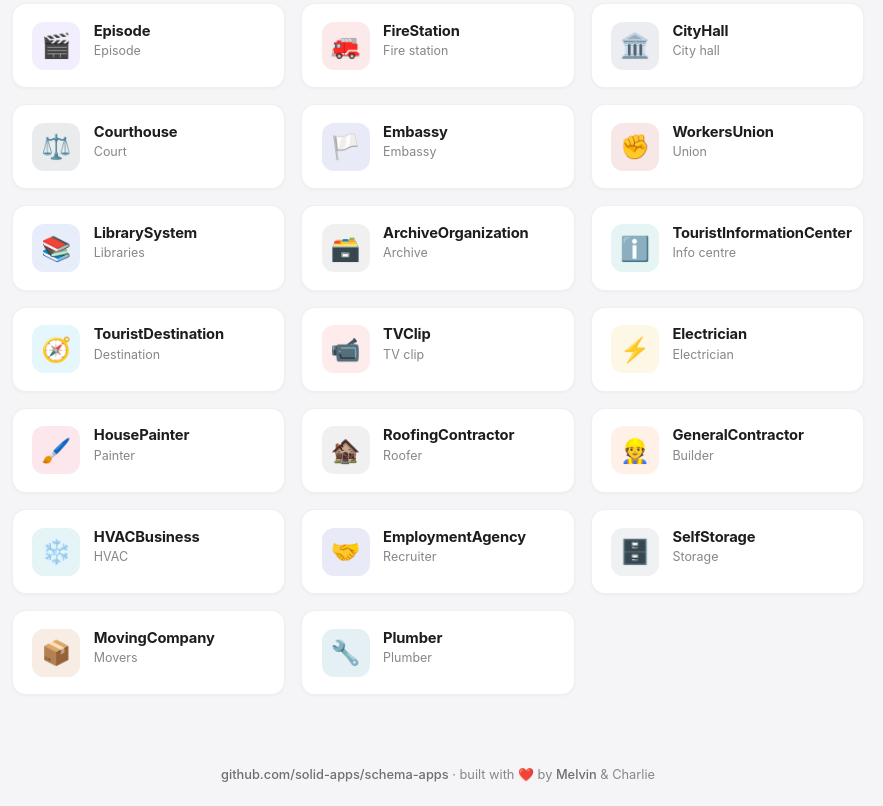
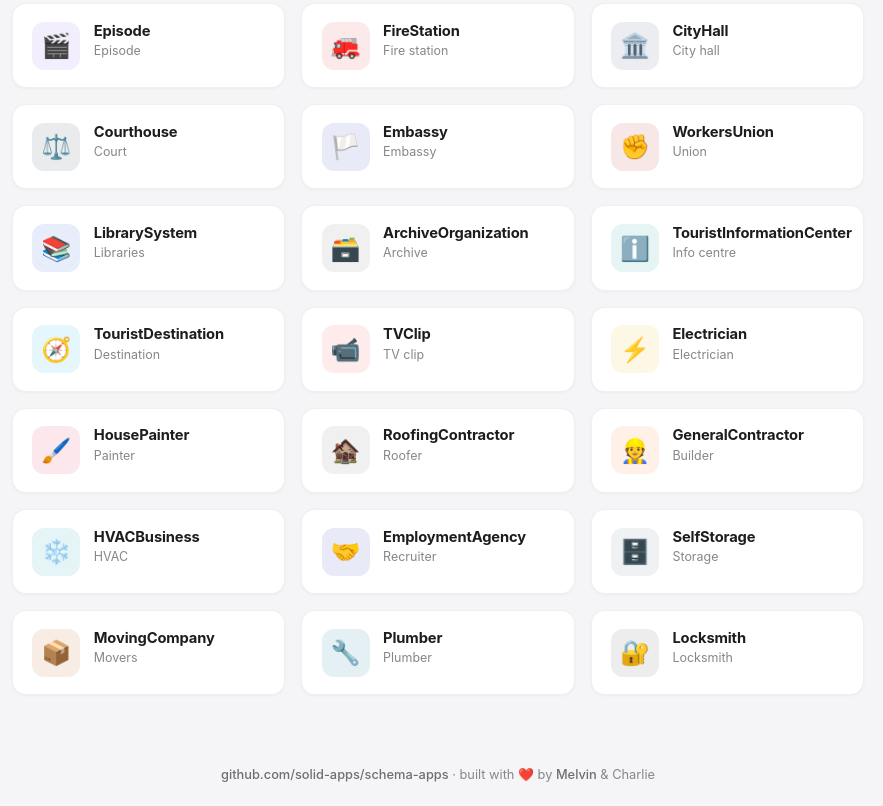
Before and after one commit to solid-apps/schema-apps, a website: page index.html in a window 1280 px wide. Shown: the part 10055-10861 px from the top of the page, without its empty margins (202-1085 px from the left). Drawn offline with Linux system fonts and the light colour scheme.

Commit message:
schema-apps: gallery entry for Locksmith

```diff
--- a/index.html
+++ b/index.html
@@ -488,6 +488,7 @@ const APPS = [
   { file: "self-storage.html", name: "SelfStorage", icon: "🗄️", accent: "#64748b", tag: "Storage" },
   { file: "moving-company.html", name: "MovingCompany", icon: "📦", accent: "#b45309", tag: "Movers" },
   { file: "plumber.html", name: "Plumber", icon: "🔧", accent: "#0369a1", tag: "Plumber" },
+  { file: "locksmith.html", name: "Locksmith", icon: "🔐", accent: "#52525b", tag: "Locksmith" },
 ];
 
 const grid = document.getElementById("grid");
```
